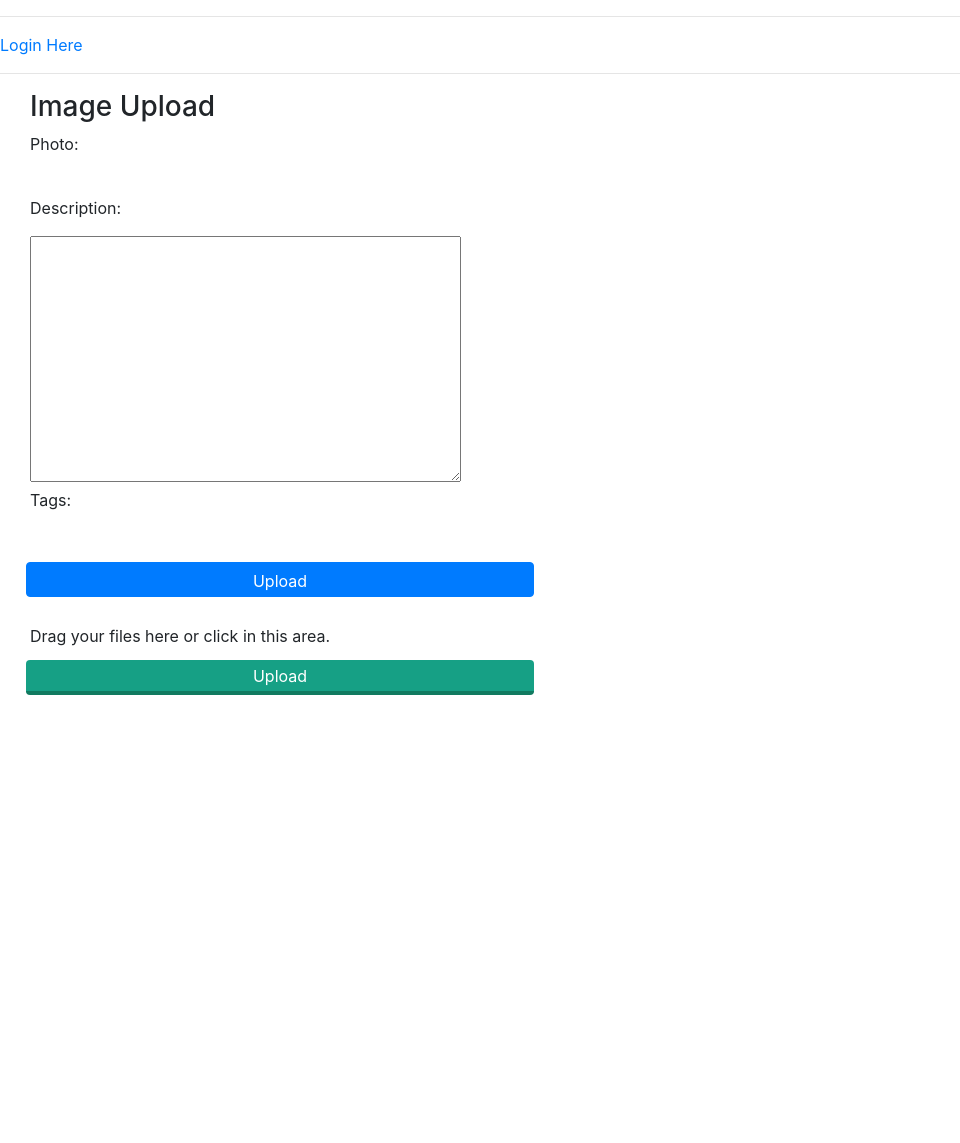
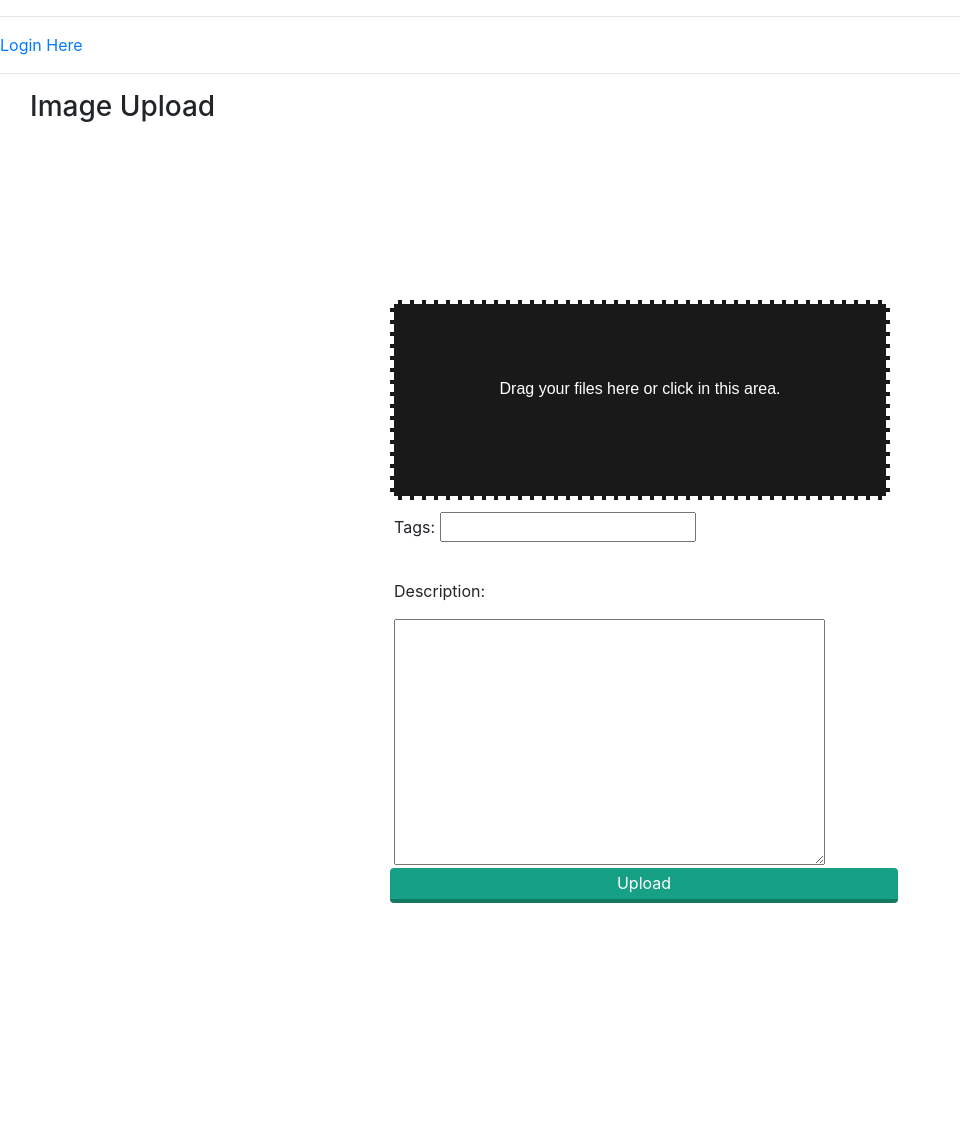
Before and after one commit to oluwatobi1/Shopify-2021, a Django app: page /shop/ in a window 1280 px wide. Shown: the top 1143 px of the page, without its empty margins (0-960 px from the left). After the commit the page ends 903 px from the top, so only its background shows below. Run offline with Django 3.2, Linux system fonts and the light colour scheme; some libraries are stand-ins or nearby versions.

Commit message:
drag and drop image Frontend

```diff
--- a/api/static/css/image_upload.css
+++ b/api/static/css/image_upload.css
@@ -1,6 +1,7 @@
 
-.form{
+#form{
   position: absolute;
+  background: rgba(0,0,0,0.9);
   top: 50%;
   left: 50%;
   margin-top: -100px;
@@ -9,7 +10,7 @@
   height: 200px;
   border: 4px dashed #fff;
 }
-.form p{
+#form p{
   width: 100%;
   height: 100%;
   text-align: center;
@@ -17,7 +18,7 @@
   color: #ffffff;
   font-family: Arial;
 }
-form input{
+#form span input{
   position: absolute;
   margin: 0;
   padding: 0;
@@ -26,7 +27,7 @@ form input{
   outline: none;
   opacity: 0;
 }
-form button{
+#form button{
   margin: 0;
   color: #fff;
   background: #16a085;
@@ -40,10 +41,10 @@ form button{
   transition: all .2s ease;
   outline: none;
 }
-form button:hover{
+#form button:hover{
   background: #149174;
 	color: #0C5645;
 }
-form button:active{
+#form button:active{
   border:0;
 }
--- a/api/templates/api/index.html
+++ b/api/templates/api/index.html
@@ -15,40 +15,28 @@
 
 
     <h3>Image Upload </h3>
-{#    TODO remove old form #}
+
 {#    TODO adding multiple images /shubhamc_007/pen/zNJWPM#}
-{#    https://codepen.io #}
+
+      </div>
+  <br>
+
+  </div>
 
 
-  <form method="post" enctype="multipart/form-data">
-       {% csrf_token %}
 
-      <label>{{ form.photo.label_tag }}</label><br>
-      {{ form.photo }}
-      <br>
-
-      <label>{{ form.description.label_tag }}</label><br>
+ <form method="POST" id="form" enctype="multipart/form-data">
+     {% csrf_token %}
+     <span>{{ form.photo }}</span>
+     <p>Drag your files here or click in this area.</p>
+     <label>{{ form.tags.label_tag }}</label>
+     {{ form.tags }}
+      <br><br>
+     <label>{{ form.description.label_tag }}</label>
       {{ form.description }}
       <br>
-
-      <label>{{ form.tags.label_tag }}</label><br>
-      {{ form.tags }}
-      <br><br>
-      <button class="btn btn-primary" type="submit">Upload</button>
-  </form>
-      </div>
-
-
-  <br>
-
-
- <form method="POST">
-  <input type="file" multiple>
-  <p>Drag your files here or click in this area.</p>
   <button type="submit">Upload</button>
 </form>
 
 
-
-  </div>
 {% endblock %}
```
